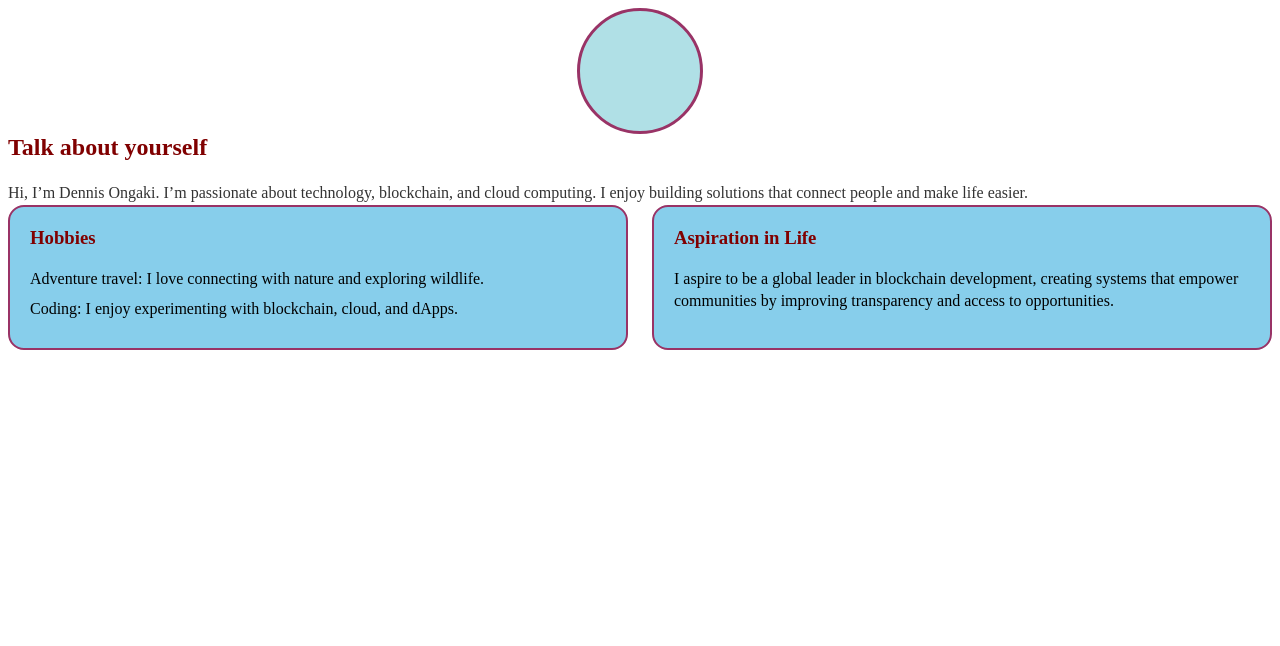
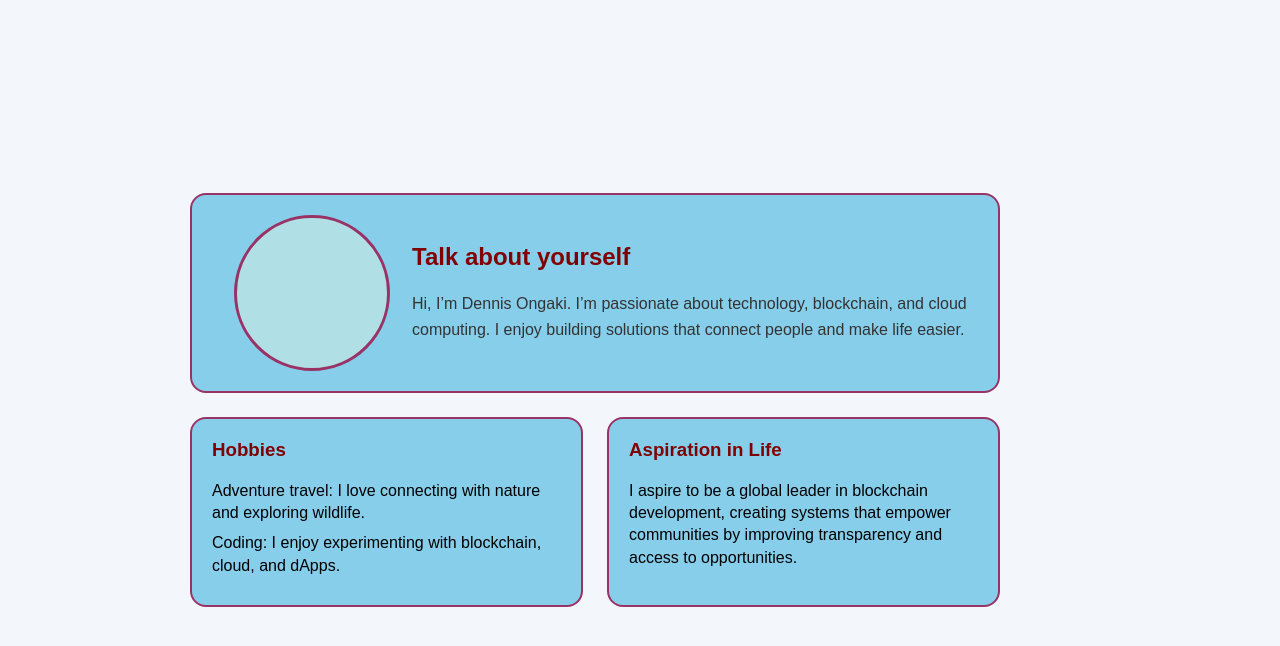
Before and after one commit to Ongaki-Dennis/css-grid-assignment-, a plain HTML site: page index.html in a window 1280 px wide. Drawn offline with Linux system fonts and the light colour scheme.

Commit message:
Updated intro text and styles

```diff
--- a/styles.css
+++ b/styles.css
@@ -1,18 +1,38 @@
-Top Section
+/* General Page Styling */
+body {
+  margin: 0;
+  font-family: Arial, sans-serif;
+  display: grid;
+  justify-content: center;
+  align-items: center;
+  min-height: 100vh;
+  background: #f3f6fa;
+}
+
+/* Main Grid Container */
+.container {
+  display: grid;
+  grid-template-rows: auto auto;
+  gap: 1.5rem;
+  width: 90%;
+  max-width: 900px;
+}
+
+/* Top Section Grid */
 .top-section {
   display: grid;
-  grid-template-columns: 150px 1fr;
+  grid-template-columns: 200px 1fr;
   background: #87CEEB;
   border-radius: 16px;
+  border: 2px solid #993366;
   padding: 20px;
   align-items: center;
-  border: 2px solid #993366;
 }
 
 /* Circle Profile Placeholder */
 .profile-pic {
-  width: 120px;
-  height: 120px;
+  width: 150px;
+  height: 150px;
   border-radius: 50%;
   border: 3px solid #993366;
   background: #b0e0e6;
@@ -27,7 +47,7 @@ Top Section
 .intro p {
   margin: 10px 0 0;
   color: #333;
-  line-height: 1.5;
+  line-height: 1.6;
 }
 
 /* Bottom Section Grid */
```
